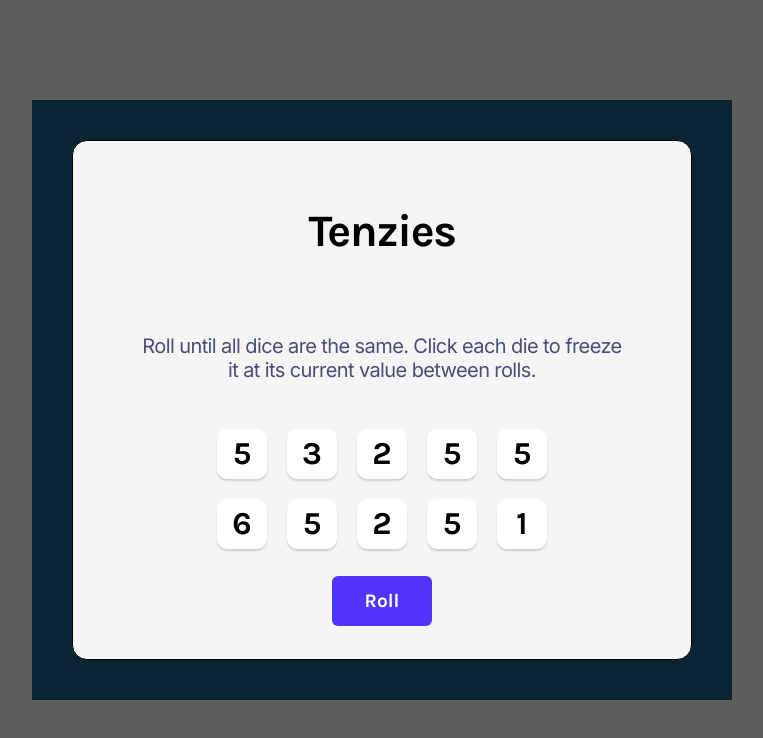
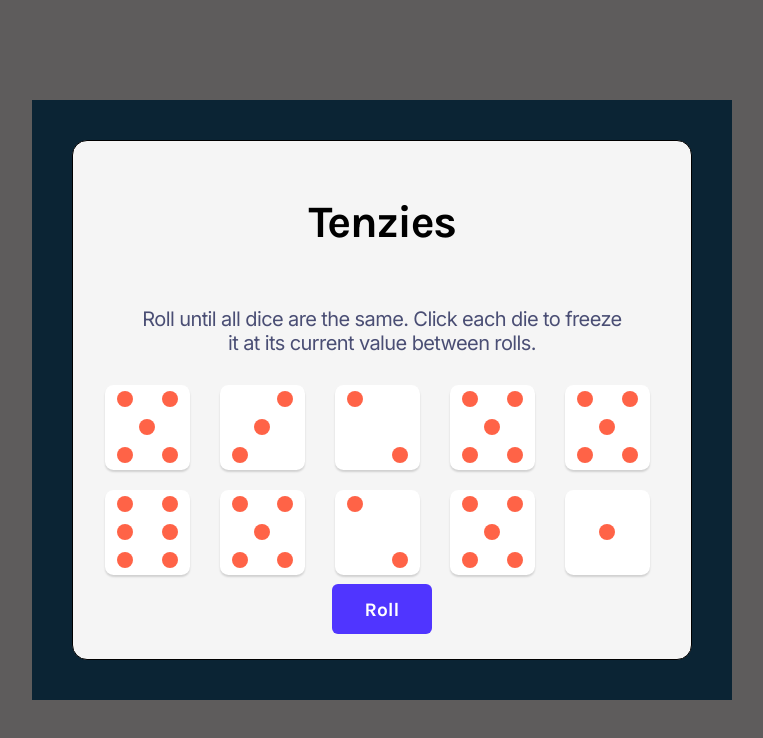
Before and after one commit to wasimhyder09/tenzies, a React (Create React App) app: page / in a window 1280 px wide. Shown: the top 738 px of the page, without its empty margins (258-1021 px from the left). Built offline with nearby package versions, Linux system fonts and the light colour scheme.

Commit message:
Added css for dots styling

```diff
--- a/src/App.css
+++ b/src/App.css
@@ -40,9 +40,6 @@ body {
   cursor: pointer;
   background-color: #fff;
 }
-.die-num {
-  font-size: 2rem;
-}
 .roll-dice {
   height: 50px;
   width: 100px;
@@ -75,3 +72,67 @@ p.instructions {
   color: #4A4E74;
   width: 85%;
 }
+
+/*** Die face styling ***/
+.die-face {
+  padding: 8px;
+  width: 85px;
+  height: 85px;
+  border-radius: 10%;
+  margin-right : 10px;
+}
+.die-num {
+  padding: 4px;
+  width: 80px;
+  height: 80px;
+  border-radius: 10%;
+}
+.die-face .dot {
+  display: block;
+  width: 16px;
+  height: 16px;
+  border-radius: 50%;
+  background-color: #ff6347;
+}
+.die-count-1 {
+  display: flex;
+  justify-content: center;
+  align-items: center;
+}
+.die-count-2 {
+  display: flex ;
+  justify-content: space-between;
+}
+
+.die-count-2  .dot:nth-of-type(2) {
+  align-self: flex-end;
+}
+
+.die-count-3 {
+  display: flex;
+  justify-content: space-between;
+}
+
+.die-count-3 .dot:nth-of-type(1) {
+  align-self :flex-end;
+}
+
+.die-count-3 .dot:nth-of-type(2) {
+  align-self :center;
+}
+
+
+.die-count-4 , .die-count-6, .die-count-5 {
+  display: flex;
+  justify-content: space-between;
+}
+
+.die-count-4 .column , .die-count-6 .column, .die-count-5 .column{
+  display: flex;
+  flex-direction: column;
+  justify-content: space-between;
+}
+
+.die-count-5 .column:nth-of-type(2) {
+  justify-content: center;
+}
--- a/src/components/Die.jsx
+++ b/src/components/Die.jsx
@@ -1,14 +1,33 @@
 export default function Die(props) {
   const styles = {
     backgroundColor: props.isHeld ? "#59E391" : "white"
+  }
+  let face = ''
+  if(props.value === 1) {
+    face = `<h2 class='die-num die-count-1'><span class='dot'></span></h2>`
+  }
+  else if(props.value === 2) {
+    face = `<h2 class='die-num die-count-2'><span class='dot'></span><span class='dot'></span></h2>`
+  }
+  else if(props.value === 3) {
+    face = `<h2 class='die-num die-count-3'><span class='dot'></span><span class='dot'></span><span class='dot'></span></h2>`
+  }
+  else if(props.value === 4) {
+    face = `<h2 class='die-num die-count-4'><div class="column"><span class="dot"></span><span class="dot"></span></div><div class="column"><span class="dot"></span><span class="dot"></span></div></h2>`
+  }
+  else if(props.value === 5) {
+    face = `<h2 class='die-num die-count-5'><div class="column"><span class="dot"></span><span class="dot"></span></div><div class="column"><span class="dot"></span></div><div class="column"><span class="dot"></span><span class="dot"></span></div></h2>`
+  }
+  else {
+    face = `<h2 class='die-num die-count-6'><div class="column"><span class="dot"></span><span class="dot"></span><span class="dot"></span></div><div class="column"><span class="dot"></span><span class="dot"></span><span class="dot"></span></div></h2>`
   }
   return(
     <div
       className="die-face"
       style={styles}
       onClick={props.holdDice}
+      dangerouslySetInnerHTML={{__html: (face)}}
     >
-      <h2 className="die-num">{props.value}</h2>
     </div>
   )
 }
```
